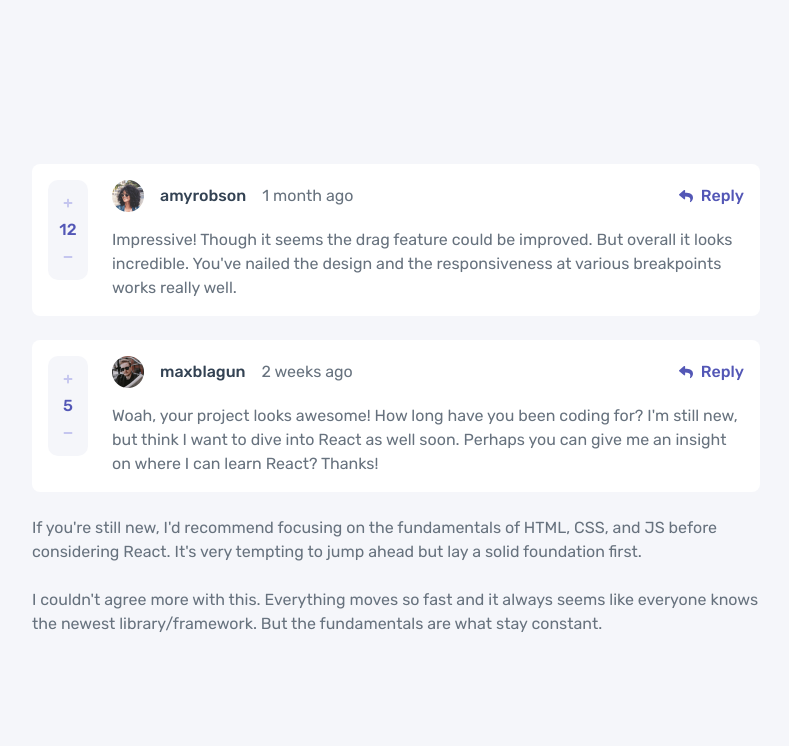
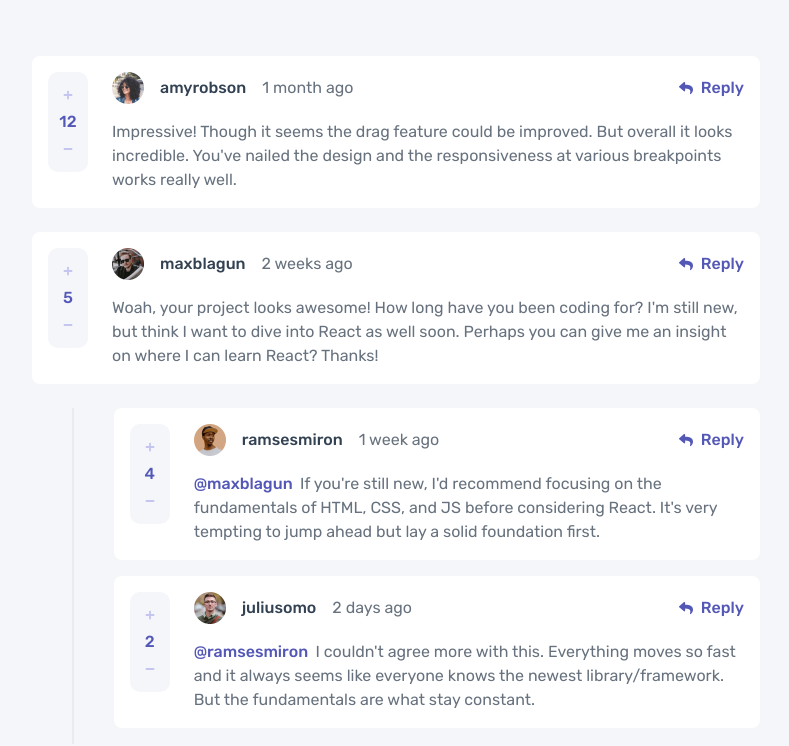
Before and after one commit to Star-Mdakane/interactive-comment-section-integration-testing, a Next.js app: page / in a window 1280 px wide. Shown: the top 746 px of the page, without its empty margins (244-1033 px from the left). Built offline with nearby package versions, Linux system fonts and the light colour scheme.

Commit message:
replies ui w/o interactivity

```diff
--- a/app/page.js
+++ b/app/page.js
@@ -6,12 +6,16 @@ export default function Home() {
   const currentUser = post.currentUser;
   const userName = currentUser.username;
   const comments = post.comments;
-  console.log(comments);
+  // console.log(comments);
+
+  const replies = () => {
+
+  }
 
   return (
 
 
-    <div className=" w-86 md:w-171 lg:w-182 mx-auto flex flex-col gap-4 md:gap-6">
+    <div className="w-86 md:w-171 lg:w-182 mx-auto flex flex-col">
       {comments.map(comment => (
         <Comment key={comment.id} comment={comment} />
       ))}
--- a/components/Comment.jsx
+++ b/components/Comment.jsx
@@ -12,7 +12,7 @@ const Comment = ({ comment }) => {
 
     return (
         <>
-            <div className='bg-white rounded-lg p-4 grid gap-4 md:gap-x-6 grid-cols-2 md:grid-cols-[40px_1fr_1fr]'>
+            <div className='bg-white rounded-lg p-4 grid gap-4 md:gap-x-6 grid-cols-2 md:grid-cols-[40px_1fr_1fr] mb-4 md:mb-6'>
                 <div className='w-full flex col-span-full md:row-start-1 md:col-start-2 md:col-span-1 gap-4 items-center'>
                     <Image
                         src={image}
@@ -22,7 +22,7 @@ const Comment = ({ comment }) => {
                     <p className='text-[16px] text-text-bold leading-[150%] tracking-normal font-medium'>{username}</p>
                     <p className='text-[16px] leading-[150%] tracking-normal font-normal'>{comment.createdAt}</p>
                 </div>
-                <p className='col-span-full md:col-start-2 md:col-span-2'>
+                <p className='col-span-full md:col-start-2 md:col-span-2 text-[16px] leading-[150%] tracking-normal font-normal'>
                     {comment.content}
                 </p>
                 <div className='flex items-center justify-around px-2 md:py-2 bg-bg rounded-[10px] h-10 w-25 md:w-10 md:h-25 md:flex-col md:col-start-1 md:col-end-2 md:row-start-1 md:row-end-3'>
@@ -34,14 +34,18 @@ const Comment = ({ comment }) => {
                         <FaMinus className='text-[10px] text-[#C5C6EF]' />
                     </button>
                 </div>
-                <div className='flex justify-self-end md:row-start-1  text-pri items-center gap-2'>
+                <button className='flex justify-self-end md:row-start-1  text-pri items-center gap-2 cursor-pointer'>
                     <FaReply className='text-[14px]' />
                     <span className='text-[16px] leading-[150%] tracking-normal font-medium'>Reply</span>
-                </div>
+                </button>
             </div>
             {replies.map(reply => (
-                <Reply key={reply.id} reply={reply} />
+                <div key={reply.id} >
+
+                    <Reply reply={reply} />
+                </div>
             ))}
+
         </>
 
     )
--- a/components/Reply.jsx
+++ b/components/Reply.jsx
@@ -1,8 +1,46 @@
+import Image from 'next/image';
 import React from 'react'
+import { FaMinus, FaPlus, FaReply } from 'react-icons/fa';
 
 const Reply = ({ reply }) => {
+
+    const image = reply.user?.image?.png;
+    const username = reply.user.username;
+
     return (
-        <div>{reply.content}</div>
+        <div className='h-full md:h-42 flex md:gap-10'>
+            <div className='hidden h-full md:block md:ml-10 w-1 bg-[#E9EBF0]'></div>
+            <div className='bg-white md:h-38 rounded-lg p-4 grid gap-4 md:gap-x-6 grid-cols-2 md:grid-cols-[40px_minmax(250px,1fr)_1fr]'>
+                <div className='w-full flex col-span-full md:row-start-1 md:col-start-2 md:col-span-1 gap-4 items-center'>
+                    <Image
+                        src={image}
+                        alt="avatar"
+                        width={32}
+                        height={32} />
+                    <p className='text-[16px] text-text-bold leading-[150%] tracking-normal font-medium'>{username}</p>
+                    <p className='text-[16px] leading-[150%] tracking-normal font-normal'>{reply.createdAt}</p>
+                </div>
+                <p className='col-span-full md:col-start-2 md:col-span-2text-[16px] leading-[150%] tracking-normal font-normal'>
+                    <span className='text-pri text-[16px] leading-[150%] tracking-normal font-medium'>
+                        @{reply.replyingTo} &nbsp;
+                    </span>
+                    {reply.content}
+                </p>
+                <div className='flex items-center justify-around px-2 md:py-2 bg-bg rounded-[10px] h-10 w-25 md:w-10 md:h-25 md:flex-col md:col-start-1 md:col-end-2 md:row-start-1 md:row-end-3'>
+                    <button className='cursor-pointer w-full h-full flex justify-center items-center'>
+                        <FaPlus className='text-[10px] text-[#C5C6EF]' />
+                    </button>
+                    <p className='text-pri text-[16px] leading-[150%] tracking-normal font-medium'>{reply.score}</p>
+                    <button className='cursor-pointer w-full h-full flex justify-center items-center'>
+                        <FaMinus className='text-[10px] text-[#C5C6EF]' />
+                    </button>
+                </div>
+                <button className='flex justify-self-end md:row-start-1  text-pri items-center gap-2 cursor-pointer'>
+                    <FaReply className='text-[14px]' />
+                    <span className='text-[16px] leading-[150%] tracking-normal font-medium'>Reply</span>
+                </button>
+            </div>
+        </div>
     )
 }
 
```
